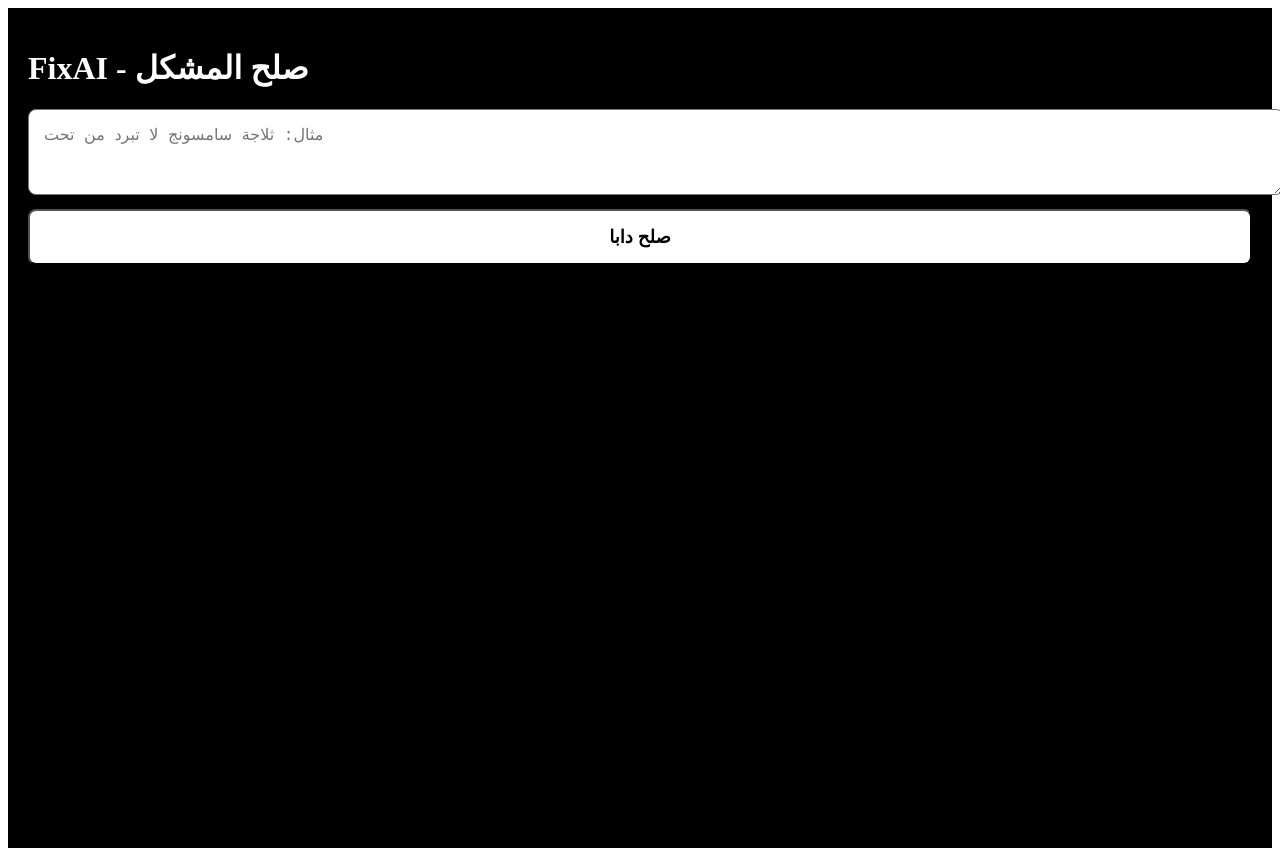
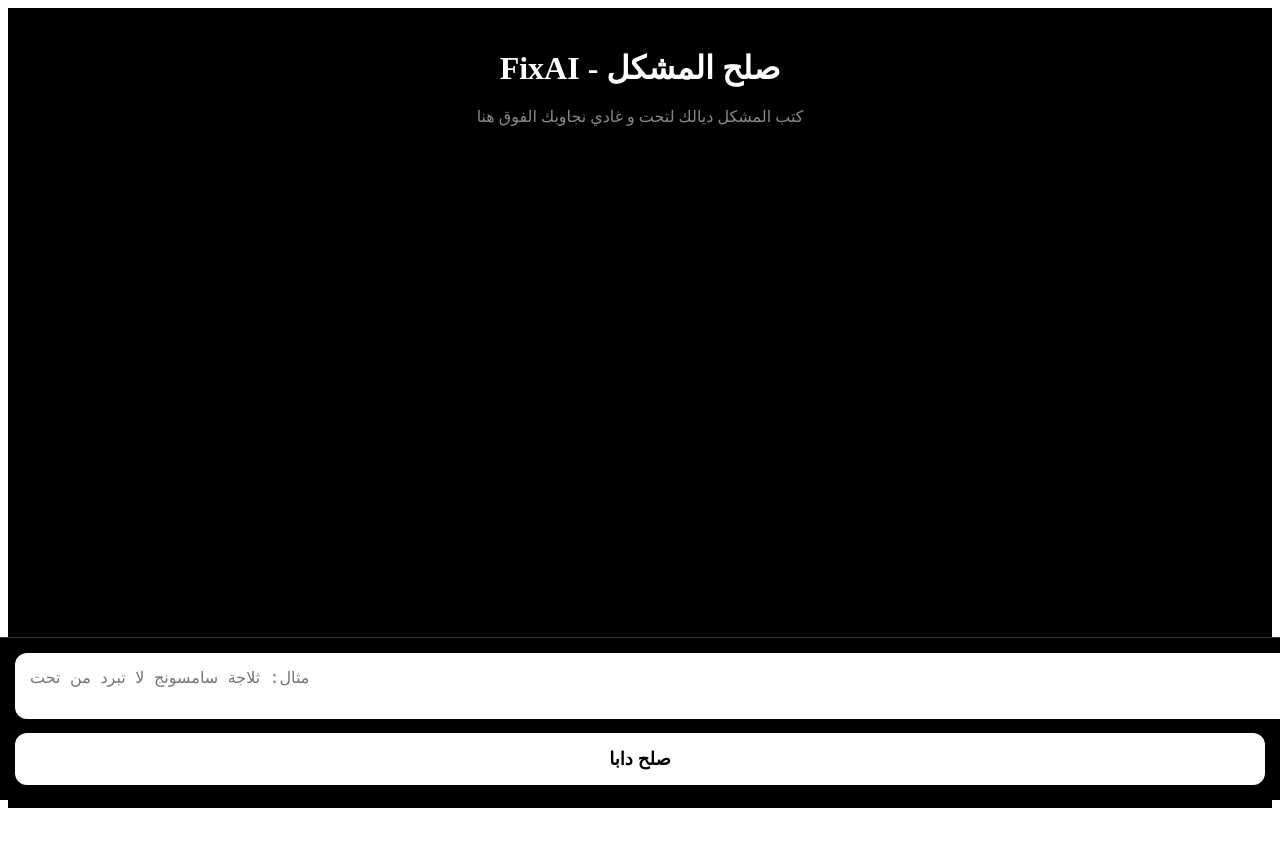
Before and after one commit to badr44bader-maker/fixai, a Next.js app: page / in a window 1280 px wide. After the commit the page ends 816 px from the top, so only its background shows below. Built offline with nearby package versions, Linux system fonts and the light colour scheme.

Commit message:
Update page.tsx

```diff
--- a/app/page.tsx
+++ b/app/page.tsx
@@ -3,60 +3,58 @@
 
 export default function Home() {
   const [text, setText] = useState("")
-  const [messages, setMessages] = useState<{q: string, a: string}[]>([])
+  const [messages, setMessages] = useState<{q:string,a:string}[]>([])
   const [load, setLoad] = useState(false)
 
   async function fix() {
-    if (!text.trim()) return
-    const question = text
-    setText("") // كيمسح البلاصة فالبلاصة
+    if(!text.trim()) return
+    const q = text
+    setText("") // كيمسح الخانة فالبلاصة
     setLoad(true)
-
-    try {
-      const r = await fetch("/api/fix", {
-        method: "POST",
-        headers: { "Content-Type": "application/json" },
-        body: JSON.stringify({ prompt: question })
+    try{
+      const r = await fetch("/api/fix",{
+        method:"POST",
+        headers:{"Content-Type":"application/json"},
+        body:JSON.stringify({prompt:q})
       })
       const d = await r.json()
-      // تنظيف النجوم و الدياز
-      const clean = d.result.replace(/\*\*/g, "").replace(/###/g, "").replace(/##/g, "")
-
-      setMessages(prev => [...prev, { q: question, a: clean }])
-    } catch (e: any) {
-      setMessages(prev => [...prev, { q: question, a: "Error: " + e.message }])
+      const clean = d.result.replace(/\*\*/g,"").replace(/###/g,"").replace(/\*/g,"")
+      setMessages(prev=>[...prev,{q,a:clean}])
+    }catch{
+      setMessages(prev=>[...prev,{q,a:"سيرفر عامر، عاود بعد 10 ثواني"}])
     }
     setLoad(false)
   }
 
   return (
-    <div style={{ padding: 20, background: "#000", color: "#fff", minHeight: "100vh" }}>
-      <h1>FixAI - صلح المشكل</h1>
+    <div style={{background:"#000",color:"#fff",minHeight:"100vh",display:"flex",flexDirection:"column"}}>
 
-      <textarea
-        value={text}
-        onChange={e => setText(e.target.value)}
-        placeholder="مثال: ثلاجة سامسونج لا تبرد من تحت"
-        style={{ width: "100%", padding: 15, fontSize: 16, borderRadius: 8 }}
-        rows={3}
-      />
-
-      <button
-        onClick={fix}
-        disabled={load}
-        style={{ width: "100%", padding: 15, marginTop: 10, background: "#fff", color: "#000", fontSize: 18, borderRadius: 8, fontWeight: "bold" }}
-      >
-        {load ? "كنصلح..." : "صلح دابا"}
-      </button>
-
-      <div style={{ marginTop: 20 }}>
-        {messages.map((m, i) => (
-          <div key={i} style={{ marginBottom: 20, borderBottom: "1px solid #333", paddingBottom: 15 }}>
-            <div style={{ background: "#222", padding: 10, borderRadius: 8, marginBottom: 10 }}>👤 {m.q}</div>
-            <div style={{ background: "#111", padding: 15, borderRadius: 8, whiteSpace: "pre-wrap", lineHeight: 1.6 }}>🔧 {m.a}</div>
+      {/* الفوق فين كيبان الجواب */}
+      <div style={{flex:1, padding:20, paddingBottom:100, overflowY:"auto"}}>
+        <h1 style={{textAlign:"center", marginBottom:20}}>FixAI - صلح المشكل</h1>
+        {messages.length==0 && <p style={{textAlign:"center", color:"#888"}}>كتب المشكل ديالك لتحت و غادي نجاوبك الفوق هنا</p>}
+        {messages.map((m,i)=>(
+          <div key={i} style={{marginBottom:20}}>
+            <div style={{background:"#222",padding:12,borderRadius:10,marginBottom:8}}>👤 {m.q}</div>
+            <div style={{background:"#111",padding:15,borderRadius:10,whiteSpace:"pre-wrap",lineHeight:1.7}}>🔧 {m.a}</div>
           </div>
         ))}
       </div>
+
+      {/* لتحت فين كتكتب - لاصقة ديما */}
+      <div style={{position:"fixed", bottom:0, left:0, right:0, background:"#000", padding:15, borderTop:"1px solid #333"}}>
+        <textarea
+          value={text}
+          onChange={e=>setText(e.target.value)}
+          placeholder="مثال: ثلاجة سامسونج لا تبرد من تحت"
+          style={{width:"100%",padding:15,borderRadius:12,fontSize:16, border:"none"}}
+          rows={2}
+        />
+        <button onClick={fix} disabled={load} style={{width:"100%",padding:15,marginTop:10,background:"#fff",color:"#000",borderRadius:12,fontSize:18,fontWeight:"bold", border:"none"}}>
+          {load ? "كنصلح..." : "صلح دابا"}
+        </button>
+      </div>
+
     </div>
   )
 }
```
